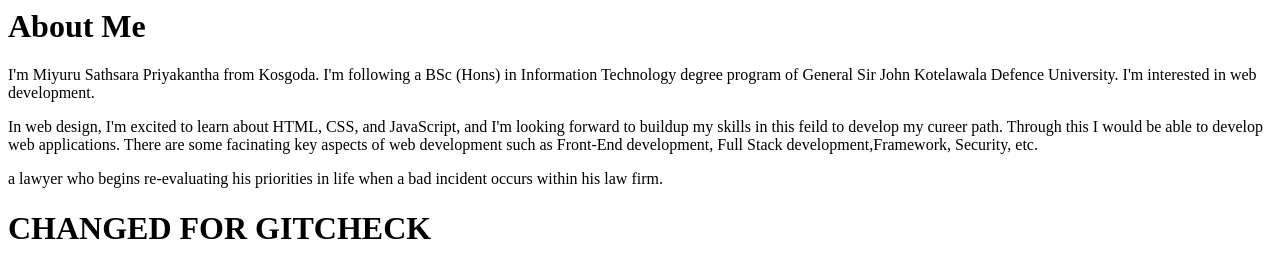
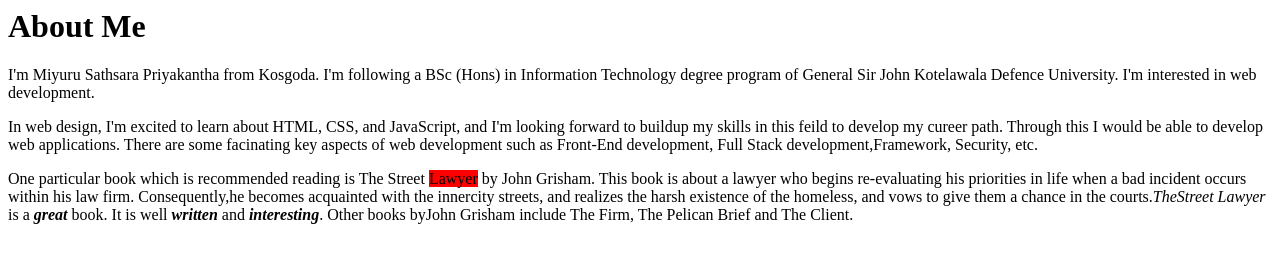
Before and after one commit to Miyuru-SP/weblog, a plain HTML site: page index.html in a window 1280 px wide. Drawn offline with Linux system fonts and the light colour scheme.

Commit message:
Revert "Remove the paragraph"
This reverts commit 53ab8cc741bbb07949ac5a1e014b00cffe561224.

```diff
--- a/index.html
+++ b/index.html
@@ -14,7 +14,12 @@
             key aspects of web development such as Front-End development, Full Stack development,Framework, Security, etc.
         </p>
         <p>
+            One particular book which is recommended reading is The Street <mark style="background-color: red;">Lawyer</mark> by John Grisham. This book is about
             a lawyer who begins re-evaluating his priorities in life when a bad incident occurs within his law firm.
-        <h1>CHANGED FOR GITCHECK</h1>
+            Consequently,he becomes acquainted with the innercity streets, and realizes the harsh existence of the homeless,
+            and vows to give them a chance in the courts.<i>TheStreet Lawyer</i> is a <i><b>great</b></i> book. It is well
+            <i><b>written</b></i> and <i><b>interesting</b></i>. Other books byJohn Grisham include The Firm, The Pelican Brief and The Client.
+
+        </p>
     </body>
 </html>
```
